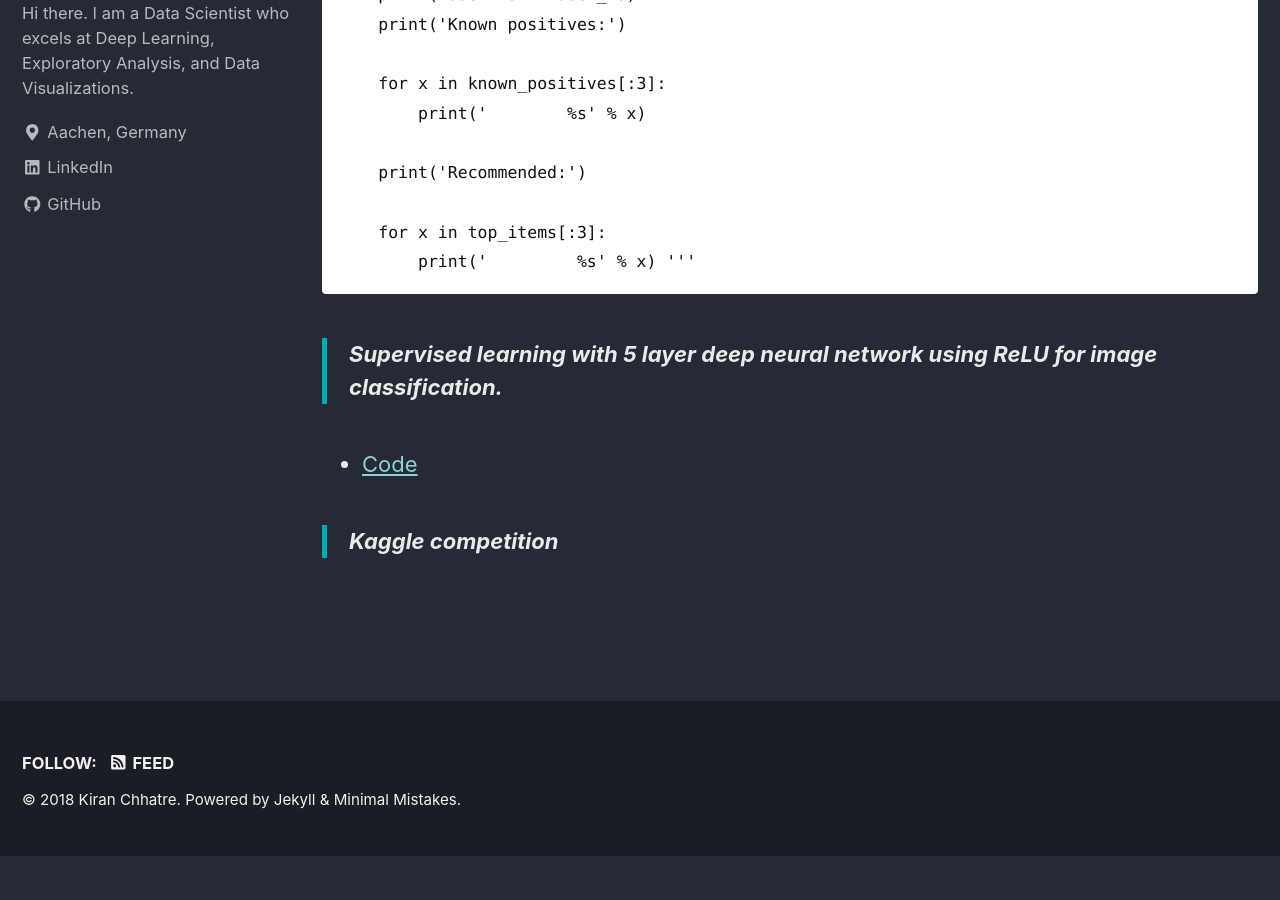
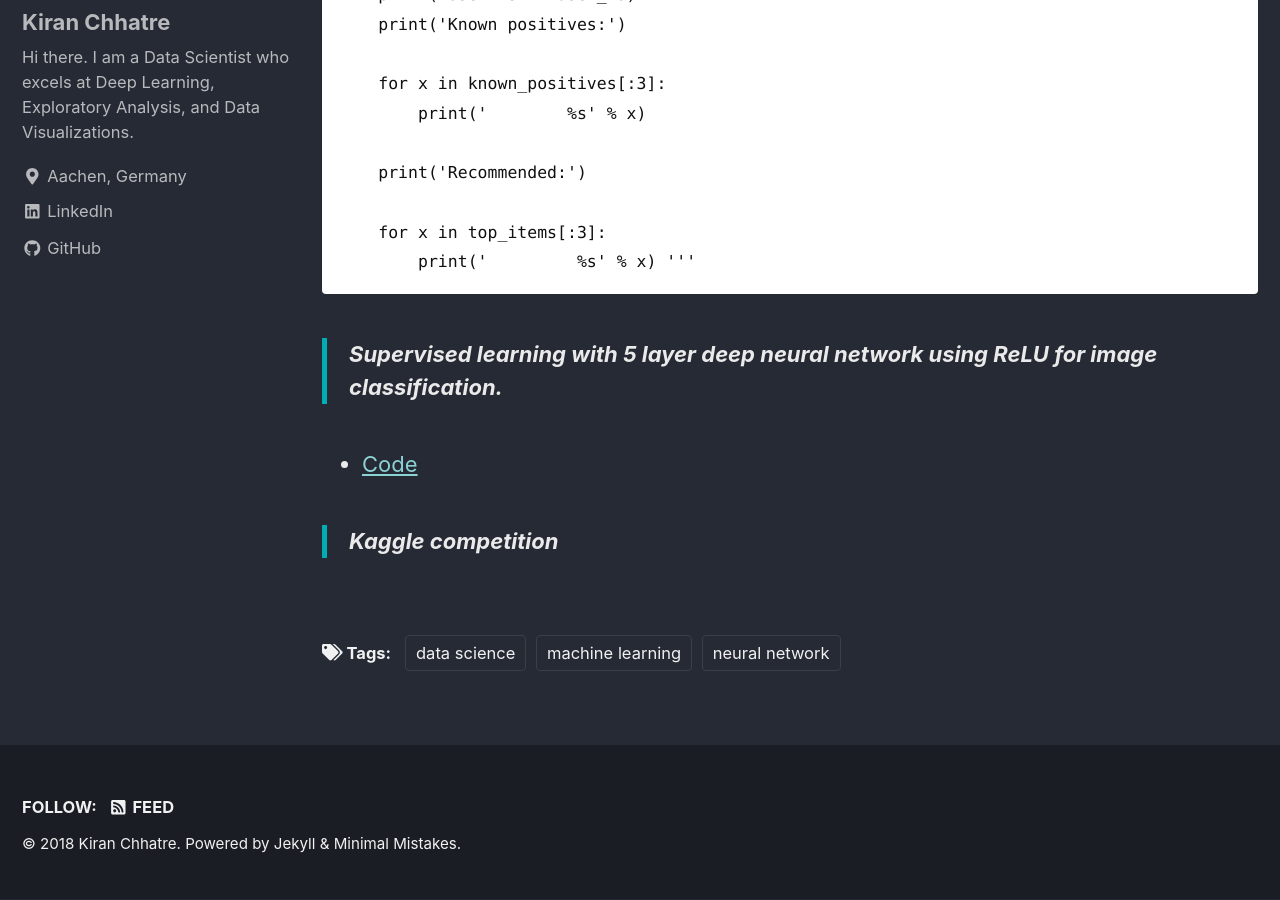
Before and after one commit to kiranchhatre/kiranchhatre.github.io, a Jekyll site: the page built from _pages/Research.md, in a window 1280 px wide and 900 px high, scrolled down 1751 px. Built offline with Jekyll 4.4.1, drawn with Linux system fonts in a browser that asks for light colours; cached includes are drawn as plain includes; nearby versions of some CDN libraries; formulas are drawn with MathJax 3; before the commit the page ends 2606 px from its top, so only the background shows below that.

Commit message:
Update Research.md

```diff
--- a/_pages/Research.md
+++ b/_pages/Research.md
@@ -1,6 +1,7 @@
 ---
 title: ""
 permalink: /Research/
+tags: [machine learning, data science, neural network]
 header:
 classes: wide
 mathjax: "true"
```
